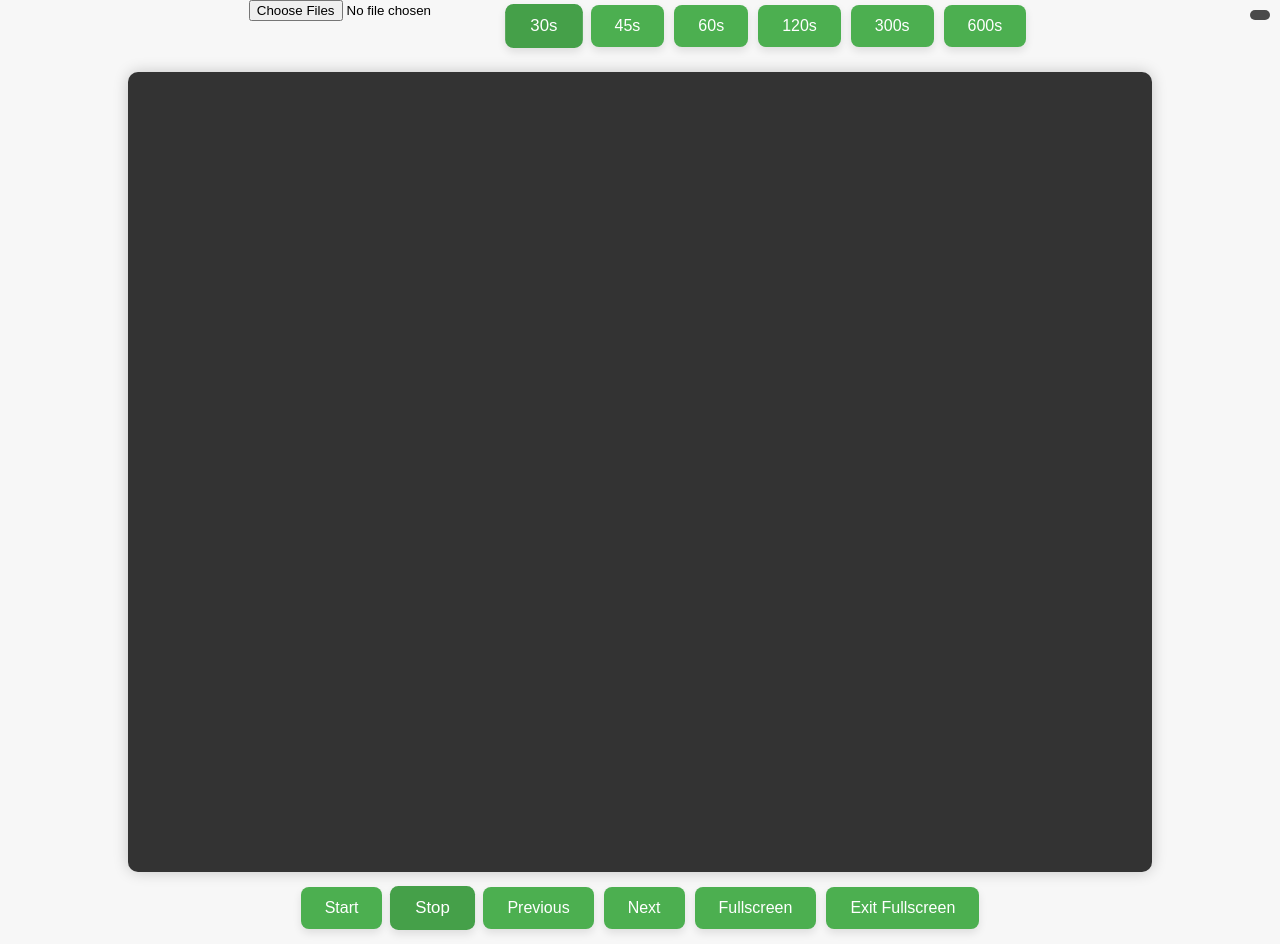
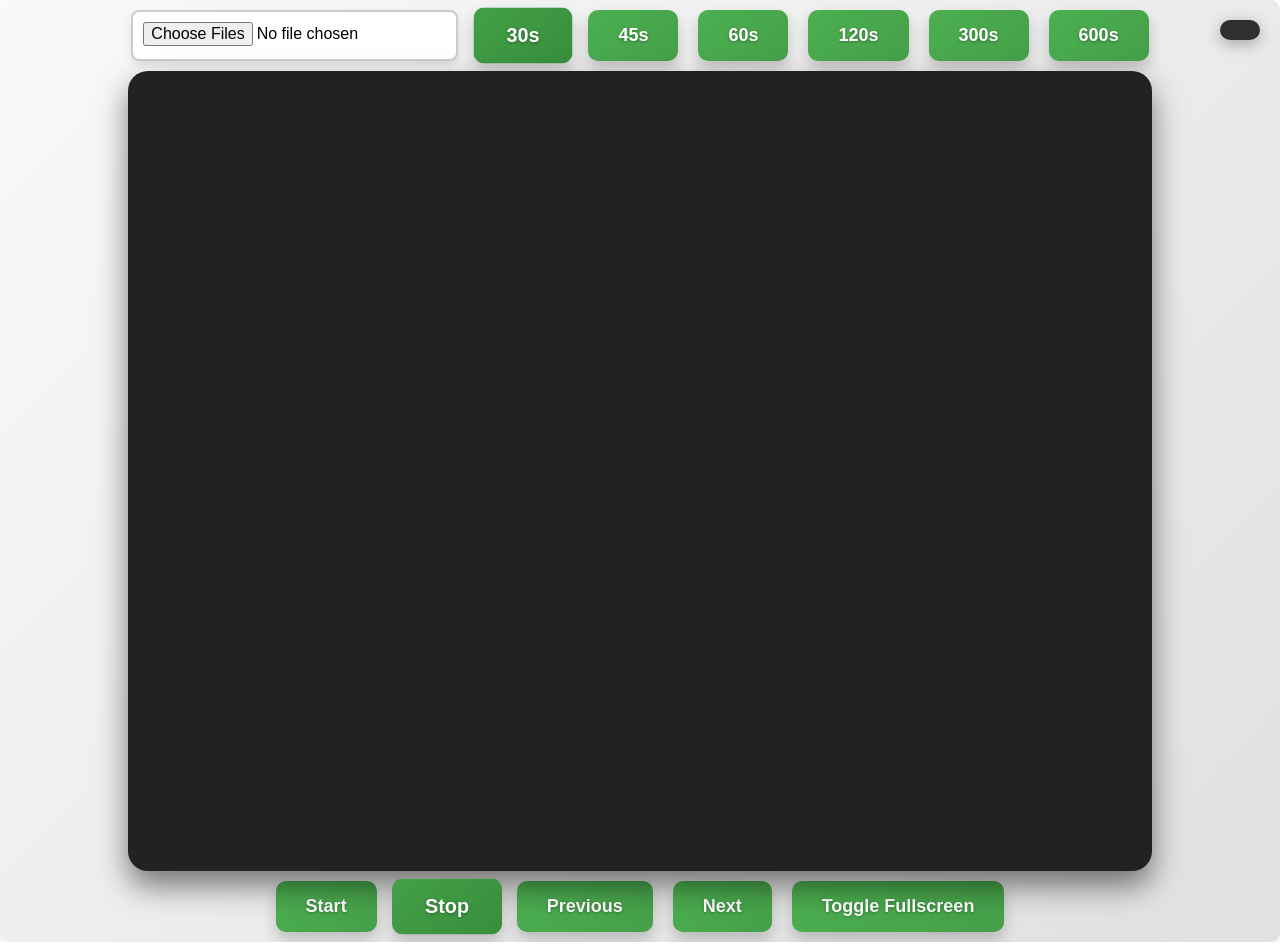
Before and after one commit to mehmetasilkilic/slideshow-app, a React (Create React App) app: page / in a window 1280 px wide. Built offline with nearby package versions, Linux system fonts and the light colour scheme.

Commit message:
ui update

```diff
--- a/src/App.js
+++ b/src/App.js
@@ -51,15 +51,13 @@ const SlideshowApp = () => {
     }
   };
 
-  const enterFullScreen = () => {
-    if (document.documentElement.requestFullscreen) {
+  const toggleFullscreen = () => {
+    if (!document.fullscreenElement) {
       document.documentElement.requestFullscreen();
-    }
-  };
-
-  const exitFullScreen = () => {
-    if (document.exitFullscreen) {
-      document.exitFullscreen();
+    } else {
+      if (document.exitFullscreen) {
+        document.exitFullscreen();
+      }
     }
   };
 
@@ -126,11 +124,8 @@ const SlideshowApp = () => {
         <button onClick={goNext} style={styles.button}>
           Next
         </button>
-        <button onClick={enterFullScreen} style={styles.button}>
-          Fullscreen
-        </button>
-        <button onClick={exitFullScreen} style={styles.button}>
-          Exit Fullscreen
+        <button onClick={toggleFullscreen} style={styles.button}>
+          Toggle Fullscreen
         </button>
       </div>
     </div>
@@ -145,21 +140,34 @@ const styles = {
     justifyContent: "center",
     fontFamily: "'Poppins', sans-serif",
     position: "relative",
-    backgroundColor: "#f7f7f7",
+    background: "linear-gradient(135deg, #f9f9f9, #e0e0e0)",
     minHeight: "100vh",
+    boxShadow: "0px 10px 30px rgba(0, 0, 0, 0.1)",
+    borderRadius: "10px",
+    overflow: "hidden",
   },
   fileInput: {
-    marginBottom: "20px",
+    margin: "10px",
+    cursor: "pointer",
+    fontSize: "16px",
+    padding: "10px",
+    borderRadius: "8px",
+    border: "2px solid #ccc",
+    backgroundColor: "#fff",
+    boxShadow: "0px 4px 8px rgba(0, 0, 0, 0.1)",
   },
   timer: {
     position: "absolute",
-    top: "10px",
-    right: "10px",
-    backgroundColor: "rgba(0, 0, 0, 0.7)",
+    top: "20px",
+    right: "20px",
+    backgroundColor: "rgba(0, 0, 0, 0.8)",
     color: "white",
-    padding: "5px 10px",
-    borderRadius: "5px",
-    fontSize: "16px",
+    padding: "10px 20px",
+    borderRadius: "20px",
+    fontSize: "20px",
+    fontWeight: "bold",
+    textShadow: "0px 0px 10px rgba(255, 255, 255, 0.5)",
+    boxShadow: "0px 4px 15px rgba(0, 0, 0, 0.3)",
     zIndex: 10,
   },
   imageContainer: {
@@ -168,54 +176,60 @@ const styles = {
     display: "flex",
     justifyContent: "center",
     alignItems: "center",
-    backgroundColor: "#333",
-    marginBottom: "10px",
-    borderRadius: "10px",
+    backgroundColor: "#222",
+    borderRadius: "20px",
     overflow: "hidden",
-    boxShadow: "0px 0px 15px rgba(0, 0, 0, 0.2)",
+    boxShadow: "0px 15px 30px rgba(0, 0, 0, 0.5)",
+    position: "relative",
   },
   image: {
     maxWidth: "100%",
     maxHeight: "100%",
     objectFit: "contain",
-    transition: "opacity 0.5s ease-in-out",
+    borderRadius: "20px",
+    transition: "transform 0.5s ease-in-out, opacity 0.5s ease-in-out",
+    transform: "scale(1.05)",
   },
   controls: {
-    marginBottom: "10px",
     display: "flex",
     justifyContent: "center",
     flexWrap: "wrap",
   },
   button: {
-    margin: "5px",
-    padding: "12px 24px",
-    fontSize: "16px",
+    margin: "10px",
+    padding: "15px 30px",
+    fontSize: "18px",
+    fontWeight: "bold",
     cursor: "pointer",
-    backgroundColor: "#4CAF50",
+    backgroundImage: "linear-gradient(135deg, #4CAF50, #45a049)",
     color: "white",
     border: "none",
-    borderRadius: "8px",
-    transition: "background-color 0.3s ease, transform 0.2s ease",
-    boxShadow: "0px 4px 8px rgba(0, 0, 0, 0.1)",
+    borderRadius: "10px",
+    transition: "background-image 0.3s ease, transform 0.2s ease",
+    boxShadow: "0px 8px 15px rgba(0, 0, 0, 0.2)",
+    outline: "none",
+    textShadow: "0px 1px 3px rgba(0, 0, 0, 0.3)",
   },
   buttonActive: {
-    margin: "5px",
-    padding: "12px 24px",
-    fontSize: "16px",
+    margin: "10px",
+    padding: "15px 30px",
+    fontSize: "18px",
+    fontWeight: "bold",
     cursor: "pointer",
-    backgroundColor: "#45a049",
+    backgroundImage: "linear-gradient(135deg, #43A047, #388E3C)",
     color: "white",
     border: "none",
-    borderRadius: "8px",
-    transition: "background-color 0.3s ease, transform 0.2s ease",
-    boxShadow: "0px 4px 8px rgba(0, 0, 0, 0.1)",
-    transform: "scale(1.05)",
+    borderRadius: "10px",
+    transition: "background-image 0.3s ease, transform 0.2s ease",
+    boxShadow: "0px 8px 15px rgba(0, 0, 0, 0.2)",
+    transform: "scale(1.1)",
+    outline: "none",
+    textShadow: "0px 1px 3px rgba(0, 0, 0, 0.3)",
   },
   intervalButtons: {
     display: "flex",
     justifyContent: "center",
     flexWrap: "wrap",
-    marginBottom: "20px",
   },
 };
 
```
